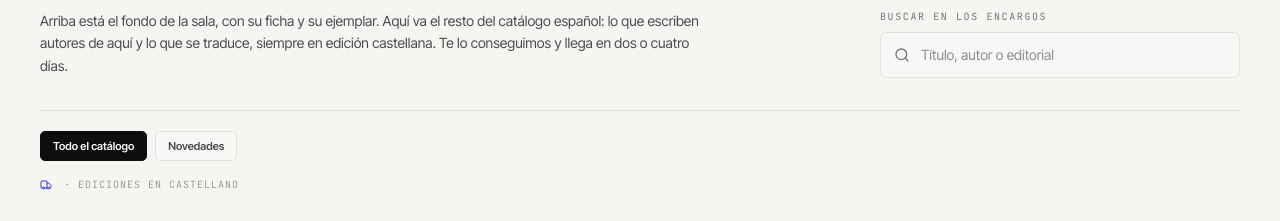
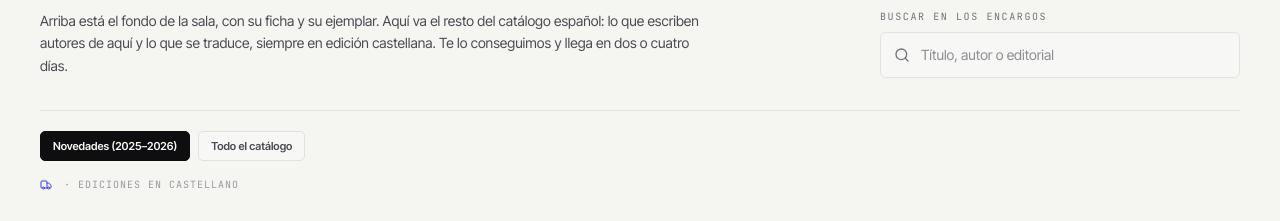
Before and after one commit to Francis585/libreria-ai-salamanca, a React (Vite) app: page / in a window 1280 px wide. Shown: the part 6000-6221 px from the top of the page. Built offline with nearby package versions, Linux system fonts and the light colour scheme; no server answers.

Commit message:
feat(encargos): las novedades 2025-2026 son la vista por defecto

```diff
--- a/src/components/Encargables.tsx
+++ b/src/components/Encargables.tsx
@@ -66,7 +66,7 @@ export const Encargables: React.FC = () => {
   const [meta, setMeta] = useState<Payload | null>(null);
   const [cargando, setCargando] = useState(true);
   const [error, setError] = useState(false);
-  const [vista, setVista] = useState<'todo' | 'novedades'>('todo');
+  const [vista, setVista] = useState<'todo' | 'novedades'>('novedades');
 
   useEffect(() => {
     const t = window.setTimeout(() => setDebounced(query.trim()), 320);
@@ -171,8 +171,8 @@ export const Encargables: React.FC = () => {
 
         <div className="mt-5 flex flex-wrap items-center gap-2" role="group" aria-label="Qué enseñar">
           {[
-            { key: 'todo' as const, label: 'Todo el catálogo' },
-            { key: 'novedades' as const, label: 'Novedades' }
+            { key: 'novedades' as const, label: 'Novedades (2025–2026)' },
+            { key: 'todo' as const, label: 'Todo el catálogo' }
           ].map((opcion) => {
             const activo = vista === opcion.key;
             return (
```
